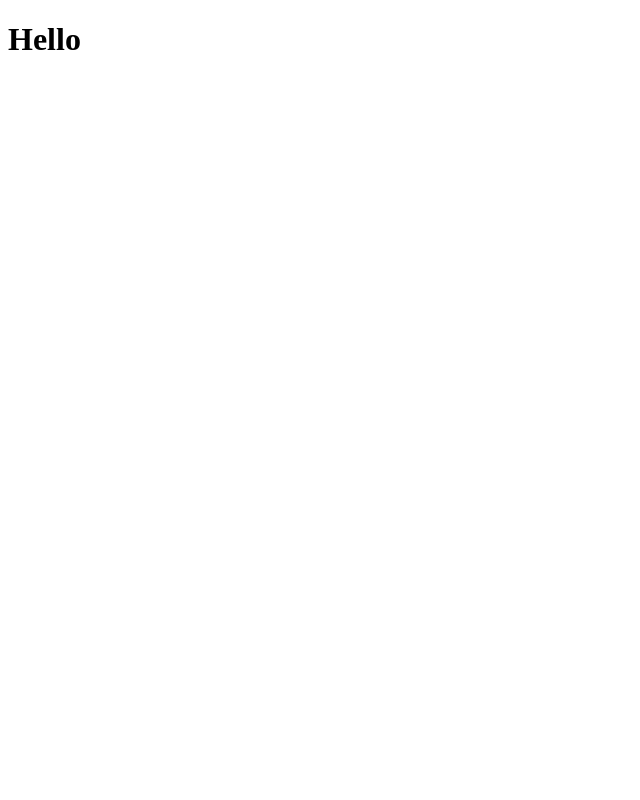
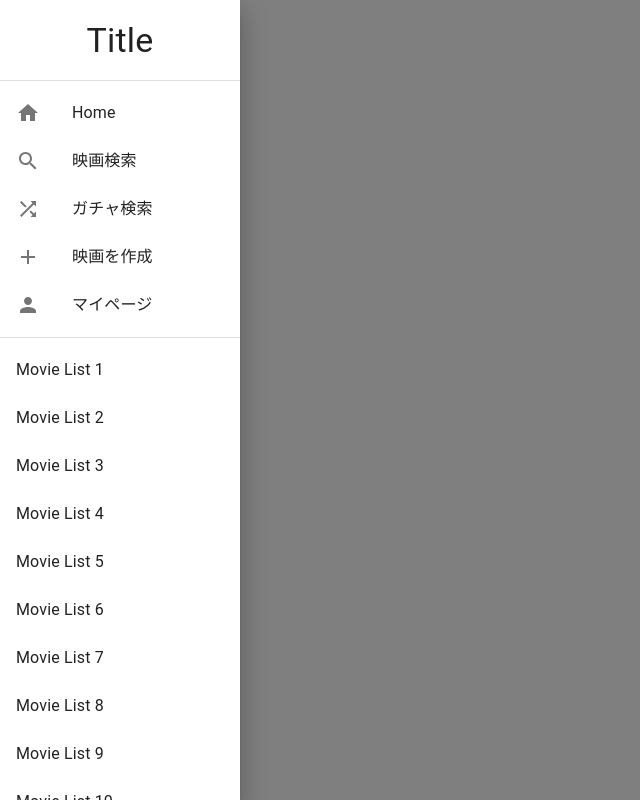
Before and after one commit to yusukey7grizi/mshare_web_app, a Next.js app: page / in a window 1280 px wide. Shown: the whole page, without its empty margins (0-640 px from the left). Built offline with nearby package versions, Linux system fonts and the light colour scheme.

Commit message:
created sidebar

```diff
--- a/package.json
+++ b/package.json
@@ -10,6 +10,7 @@
   "dependencies": {
     "@emotion/react": "^11.7.1",
     "@emotion/styled": "^11.6.0",
+    "@mui/icons-material": "^5.2.5",
     "@mui/material": "^5.2.4",
     "@mui/styled-engine-sc": "^5.1.0",
     "next": "12.0.7",
--- /dev/null
+++ b/src/components/molecules/drawerLinkList.tsx
@@ -0,0 +1,46 @@
+import { FC } from 'react'
+import { List, ListItem, ListItemIcon, ListItemText, Link } from '@mui/material'
+import HomeIcon from '@mui/icons-material/Home'
+import SearchIcon from '@mui/icons-material/Search'
+import AddIcon from '@mui/icons-material/Add'
+import ShuffleIcon from '@mui/icons-material/Shuffle'
+import PersonIcon from '@mui/icons-material/Person'
+
+const DrawerLinkList: FC = () => {
+  return (
+    <List>
+      <ListItem href="/" button component={Link}>
+        <ListItemIcon>
+          <HomeIcon />
+        </ListItemIcon>
+        <ListItemText primary="Home" />
+      </ListItem>
+      <ListItem button href="/" component={Link}>
+        <ListItemIcon>
+          <SearchIcon />
+        </ListItemIcon>
+        <ListItemText primary="映画検索" />
+      </ListItem>
+      <ListItem href="/" button component={Link}>
+        <ListItemIcon>
+          <ShuffleIcon />
+        </ListItemIcon>
+        <ListItemText primary="ガチャ検索" />
+      </ListItem>
+      <ListItem href="/" button component={Link}>
+        <ListItemIcon>
+          <AddIcon />
+        </ListItemIcon>
+        <ListItemText primary="映画を作成" />
+      </ListItem>
+      <ListItem href="/" button component={Link}>
+        <ListItemIcon>
+          <PersonIcon />
+        </ListItemIcon>
+        <ListItemText primary="マイページ" />
+      </ListItem>
+    </List>
+  )
+}
+
+export { DrawerLinkList }
--- /dev/null
+++ b/src/components/molecules/drawerMovieList.tsx
@@ -0,0 +1,31 @@
+import { Link, List, ListItem, ListItemText } from '@mui/material'
+import { FC } from 'react'
+
+const DrawerMovieList: FC = () => {
+  const data = [
+    { id: 1, text: 'Movie 1' },
+    { id: 2, text: 'Movie 2' },
+    { id: 3, text: 'Movie 3' },
+    { id: 4, text: 'Movie 4' },
+    { id: 5, text: 'Movie 5' },
+    { id: 6, text: 'Movie 6' },
+    { id: 7, text: 'Movie 7' },
+    { id: 8, text: 'Movie 8' },
+    { id: 9, text: 'Movie 9' },
+    { id: 10, text: 'Movie 10' },
+    { id: 11, text: 'Movie 11' },
+    { id: 12, text: 'Movie 12' },
+  ]
+
+  return (
+    <List sx={{ height: '70%', overflowY: 'auto' }}>
+      {data.map((item) => (
+        <ListItem button key={item.id} component={Link} href="">
+          <ListItemText primary={`Movie List ${item.id}`} />
+        </ListItem>
+      ))}
+    </List>
+  )
+}
+
+export { DrawerMovieList }
--- /dev/null
+++ b/src/components/organisms/sideBar/index.tsx
@@ -0,0 +1,24 @@
+import { Drawer, Box, Divider, Typography } from '@mui/material'
+import { DrawerLinkList } from '../../molecules/drawerLinkList'
+import { DrawerMovieList } from '../../molecules/drawerMovieList'
+
+const SideBar = () => {
+  return (
+    <>
+      <Drawer anchor="left" open>
+        <Box role="presentation" sx={{ width: '240px', overflowY: 'hidden' }}>
+          <Typography sx={{ marginTop: '20px' }} align="center" variant="h4">
+            Title
+          </Typography>
+          <br />
+          <Divider />
+          <DrawerLinkList />
+          <Divider />
+          <DrawerMovieList />
+        </Box>
+      </Drawer>
+    </>
+  )
+}
+
+export { SideBar }
--- a/src/pages/index.tsx
+++ b/src/pages/index.tsx
@@ -2,9 +2,10 @@
 // else dashboard
 
 import type { NextPage } from 'next'
+import { SideBar } from '../components/organisms/sideBar'
 
 const Home: NextPage = () => {
-  return <h1>Hello</h1>
+  return <SideBar />
 }
 
 export default Home
```
Also changed, not shown: 1 other file (tests, documents, lock files or other folders).
